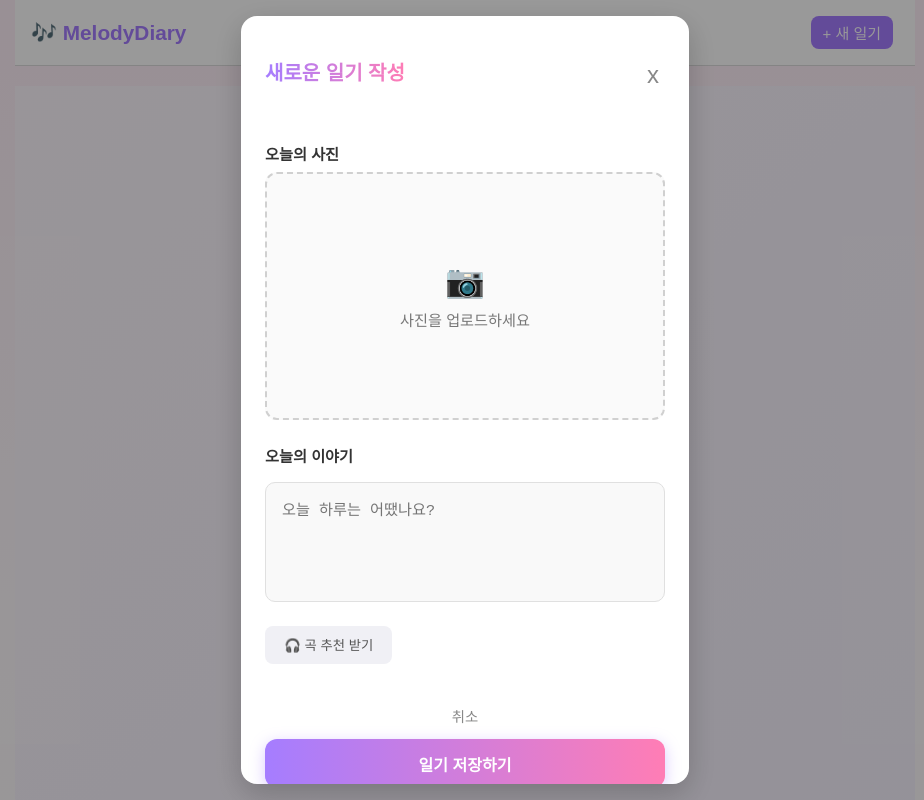
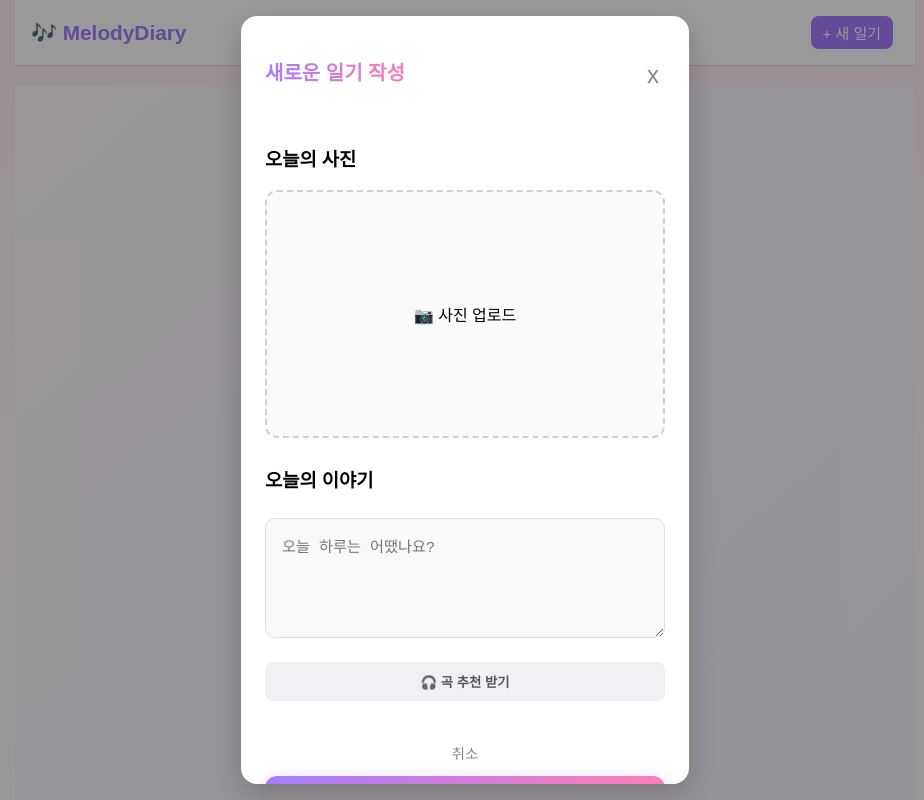
Before and after one commit to kjinhub/MelodyDiary, a React (Vite) app: page / in a window 1280 px wide. Both pictures are taken after a click on the button "+ 새 일기". Shown: the top 800 px of the page, without its empty margins (175-1099 px from the left). Built offline with nearby package versions, Linux system fonts and the light colour scheme.

Commit message:
fixed :gptEmotion.js 감정 분류 시 유효성 검증 추가 , diaryForm 리팩토링

```diff
--- a/src/App.jsx
+++ b/src/App.jsx
@@ -9,39 +9,56 @@ export default function App() {
   const [showForm, setShowForm] = useState(false);
   const [diaries, setDiaries] = useState([]);
 
-  // 앱 로드 시 localStorage 불러오기
+  // 앱 시작 시 localStorage에서 데이터 로드
   useEffect(() => {
-    try {
-      const saved = JSON.parse(localStorage.getItem("diaries") || "[]");
-      if (Array.isArray(saved)) setDiaries(saved);
-    } catch {
-      localStorage.removeItem("diaries");
-    }
+    const saved = JSON.parse(localStorage.getItem("diaries") || "[]");
+    setDiaries(saved);
+    console.log("📘 [App] Diaries loaded from localStorage:", saved);
   }, []);
 
-  // diaries가 바뀔 때마다 localStorage 저장
-  useEffect(() => {
-    localStorage.setItem("diaries", JSON.stringify(diaries));
-  }, [diaries]);
+  // 새 일기 추가 시 호출됨
+  const handleAddDiary = (newDiary) => {
+    const updated = [...diaries, newDiary];
+    setDiaries(updated);
+    localStorage.setItem("diaries", JSON.stringify(updated));
+    console.log("📝 [App] New diary added:", newDiary);
+  };
+
+  // 일기 삭제 시 호출됨
+  const handleDeleteDiary = (index) => {
+    const updated = diaries.filter((_, i) => i !== index);
+    setDiaries(updated);
+    localStorage.setItem("diaries", JSON.stringify(updated));
+    console.log(`🗑️ [App] Diary deleted (index: ${index})`);
+  };
 
   return (
     <Router>
       <div className="app-container">
-        <Navbar onNewDiary={() => setShowForm(true)} />
+        <Navbar
+          onNewDiary={() => {
+            console.log("🎉 [App] DiaryForm opened");
+            setShowForm(true);
+          }}
+        />
 
         <Routes>
           <Route
             path="/"
-            element={<DiaryList diaries={diaries} setDiaries={setDiaries} />}
+            element={
+              <DiaryList diaries={diaries} onDelete={handleDeleteDiary} />
+            }
           />
-
           <Route path="/report" element={<ReportPage />} />
         </Routes>
 
         {showForm && (
           <DiaryForm
-            onClose={() => setShowForm(false)}
-            setDiaries={setDiaries}
+            onClose={() => {
+              console.log("❌ [App] DiaryForm closed");
+              setShowForm(false);
+            }}
+            onSave={handleAddDiary}
           />
         )}
 
--- a/src/components/DiaryForm.css
+++ b/src/components/DiaryForm.css
@@ -51,6 +51,7 @@ body {
   font-size: 1.5rem;
   color: #888;
   cursor: pointer;
+  transition: color 0.2s ease;
 }
 
 .close-button:hover {
@@ -111,47 +112,56 @@ body {
   margin-bottom: 0.5rem;
 }
 
-/* ===== 텍스트 ===== */
-textarea {
+/* ===== 텍스트 입력 ===== */
+.text-section textarea {
   width: 100%;
-  box-sizing: border-box; /* border 포함 크기 계산 */
+  box-sizing: border-box;
   border-radius: 10px;
   border: 1px solid #e0e0e0;
-  padding: 0.9rem 1rem; /* 내부 여백 확대 */
+  padding: 0.9rem 1rem;
   background-color: #f9f9f9;
   font-size: 0.95rem;
   color: #333;
+  resize: vertical;
+  transition: all 0.2s ease;
 }
 
-textarea:focus {
+.text-section textarea:focus {
   border-color: #a57dff;
   box-shadow: 0 0 0 2px rgba(165, 125, 255, 0.1);
 }
-/* ===== 오늘의 이야기 Hover 효과 ===== */
+
 .text-section:hover textarea {
   border-color: #a57dff;
   background-color: #f9f6ff;
   box-shadow: 0 0 6px rgba(165, 125, 255, 0.2);
-  transition: all 0.2s ease;
 }
 
-/* ===== 곡 추천 버튼 ===== */
-.secondary-button {
+/* ===== 버튼 공통 스타일 ===== */
+button {
+  cursor: pointer;
+  transition: all 0.25s ease;
+}
+
+/* 🎧 곡 추천 / 다른 곡 추천 */
+.recommend-actions {
+  display: flex;
+  gap: 0.5rem;
+  margin-top: 0.5rem;
+}
+
+.recommend-actions button {
+  flex: 1;
   background: #f0f0f5;
   color: #555;
   border: none;
   border-radius: 8px;
   padding: 0.6rem 1.2rem;
+  font-weight: 600;
 }
 
-.secondary-button:hover {
+.recommend-actions button:hover {
   background: #e5e5ed;
-}
-
-.recommend-actions {
-  display: flex;
-  gap: 0.5rem;
-  margin-top: 0.5rem;
 }
 
 /* ===== 곡 리스트 ===== */
@@ -168,7 +178,6 @@ textarea:focus {
   border-radius: 10px;
   padding: 0.7rem;
   text-align: left;
-  cursor: pointer;
   color: #555;
 }
 
@@ -198,7 +207,7 @@ textarea:focus {
   margin-bottom: 0.5rem;
 }
 
-/* ===== 저장/취소 ===== */
+/* ===== 저장 / 취소 ===== */
 .final-action-block {
   display: flex;
   flex-direction: column-reverse;
@@ -206,7 +215,9 @@ textarea:focus {
   gap: 0.75rem;
   margin-top: 2rem;
 }
-.primary-button {
+
+/* ✅ 일기 저장 버튼 (primary-button 대체) */
+.final-action-block button:first-child {
   width: 100%;
   padding: 0.8rem 1.2rem;
   font-size: 1rem;
@@ -214,30 +225,25 @@ textarea:focus {
   color: white;
   background: linear-gradient(90deg, #a57dff, #ff7db5);
   border: none;
-  border-radius: 12px; /* 둥근 정도 ↑ (기존 8px → 12px) */
+  border-radius: 12px;
   box-shadow: 0 4px 15px rgba(165, 125, 255, 0.4);
-  cursor: pointer;
-  transition: all 0.25s ease;
 }
 
-.primary-button:hover {
-  transform: translateY(-2px); /* 살짝 떠오르게 */
-  background: linear-gradient(
-    90deg,
-    #b18eff,
-    #ff8ac4
-  ); /* hover 시 더 밝은 색감 */
+.final-action-block button:first-child:hover {
+  transform: translateY(-2px);
+  background: linear-gradient(90deg, #b18eff, #ff8ac4);
   box-shadow: 0 6px 20px rgba(165, 125, 255, 0.55);
 }
 
-.cancel-text-button {
+/* ❌ 취소 버튼 (cancel-text-button 대체) */
+.final-action-block button:last-child {
   background: none;
   border: none;
   color: #888;
   font-size: 0.9rem;
 }
 
-.cancel-text-button:hover {
+.final-action-block button:last-child:hover {
   color: #333;
 }
 
--- a/src/components/DiaryForm.jsx
+++ b/src/components/DiaryForm.jsx
@@ -1,104 +1,69 @@
 import React, { useState, useRef } from "react";
 import "./DiaryForm.css";
 
-import analyzeEmotion from "../utils/gptEmotion"; // 감정 분석 (GPT)
+import analyzeEmotion from "../utils/gptEmotion";
 import {
   getSpotifyToken,
   searchTrack,
   getSongRecommendations,
-} from "../utils/spotify"; // Spotify 관련 함수
+} from "../utils/spotify";
 
-export default function DiaryForm({ onClose, setDiaries }) {
+export default function DiaryForm({ onClose, onSave }) {
   const [text, setText] = useState("");
   const [image, setImage] = useState(null);
-
   const [songs, setSongs] = useState([]);
   const [selectedSong, setSelectedSong] = useState(null);
   const [previewTrack, setPreviewTrack] = useState(null);
-
   const [loading, setLoading] = useState(false);
   const [retryCount, setRetryCount] = useState(0);
-
   const [dragActive, setDragActive] = useState(false);
   const fileInputRef = useRef(null);
 
-  // 파일 읽기
+  console.log("📂 [DiaryForm] Component rendered");
+
   const handleFileRead = (file) => {
     const reader = new FileReader();
     reader.onload = () => setImage(reader.result);
     reader.readAsDataURL(file);
+    console.log("🖼️ [DiaryForm] Image uploaded:", file.name);
   };
 
-  const handleFile = (e) => {
-    const file = e.target.files[0];
-    if (file) handleFileRead(file);
-  };
-
-  const handleDragOver = (e) => {
-    e.preventDefault();
-    setDragActive(true);
-  };
-
-  const handleDragLeave = (e) => {
-    e.preventDefault();
-    setDragActive(false);
-  };
-
-  const handleDrop = (e) => {
-    e.preventDefault();
-    setDragActive(false);
-    const file = e.dataTransfer.files[0];
-    if (file && file.type.startsWith("image/")) {
-      handleFileRead(file);
-    }
-  };
-
-  // GPT 노래 추천
   const handleRecommend = async () => {
     if (!text.trim()) return alert("먼저 일기를 작성하세요.");
     setLoading(true);
-
+    console.log("🎧 [DiaryForm] Requesting song recommendations...");
     try {
       const songList = await getSongRecommendations(text, retryCount);
       setSongs(songList);
       setSelectedSong(null);
       setPreviewTrack(null);
+      console.log("✅ [DiaryForm] Recommended songs received:", songList);
     } catch (err) {
-      console.error("추천 실패:", err);
+      console.error("❌ [DiaryForm] Song recommendation failed:", err);
       alert("노래 추천 중 오류가 발생했습니다.");
     } finally {
       setLoading(false);
     }
   };
 
-  // 다른 곡 추천
-  const handleRetry = async () => {
-    setRetryCount((prev) => prev + 1);
-    await handleRecommend();
-  };
-
-  // Spotify 미리듣기 요청
   const handlePreview = async (song) => {
+    console.log("▶️ [DiaryForm] Previewing song:", song);
     try {
       setSelectedSong(song);
       setPreviewTrack(null);
-
       const token = await getSpotifyToken();
       const track = await searchTrack(song, token);
-
       if (track?.embedUrl) setPreviewTrack(track);
+      console.log("🎵 [DiaryForm] Spotify track preview loaded:", track);
     } catch (err) {
-      console.error("미리듣기 오류:", err);
-      alert("Spotify에서 노래를 불러올 수 없습니다.");
+      console.error("❌ [DiaryForm] Preview failed:", err);
     }
   };
 
-  // 🟢 일기 저장 (핵심 수정)
   const handleSave = async () => {
     if (!text || !selectedSong) return alert("일기와 노래를 선택하세요.");
-
     setLoading(true);
-
+    console.log("💾 [DiaryForm] Saving diary...");
     try {
       const emotion = await analyzeEmotion(text);
       const token = await getSpotifyToken();
@@ -112,14 +77,12 @@ export default function DiaryForm({ onClose, setDiaries }) {
         date: new Date().toISOString().slice(0, 10),
       };
 
-      // 🔥 localStorage 직접 수정 제거!!
-      // App.jsx의 diaries 상태에 추가
-      setDiaries((prev) => [...prev, newDiary]);
-
+      onSave(newDiary);
       alert("일기가 저장되었습니다!");
       onClose();
+      console.log("✅ [DiaryForm] Diary saved successfully:", newDiary);
     } catch (err) {
-      console.error("저장 실패:", err);
+      console.error("❌ [DiaryForm] Save failed:", err);
       alert("일기 저장 중 오류가 발생했습니다.");
     } finally {
       setLoading(false);
@@ -129,49 +92,50 @@ export default function DiaryForm({ onClose, setDiaries }) {
   return (
     <div className="overlay">
       <div className="form-box">
-        {/* 상단 헤더 */}
         <div className="header-container">
-          <h2 className="modal-title">
-            <span className="icon-sparkle"></span> 새로운 일기 작성
-          </h2>
+          <h2 className="modal-title">새로운 일기 작성</h2>
           <button className="close-button" onClick={onClose}>
             x
           </button>
         </div>
 
-        {/* 사진 업로드 */}
         <section className="photo-section">
-          <h3 className="section-title">오늘의 사진</h3>
-
+          <h3>오늘의 사진</h3>
           <label
             htmlFor="fileInput"
             className={`photo-upload ${dragActive ? "active" : ""}`}
-            onDragOver={handleDragOver}
-            onDragLeave={handleDragLeave}
-            onDrop={handleDrop}>
+            onDragOver={(e) => {
+              e.preventDefault();
+              setDragActive(true);
+            }}
+            onDragLeave={(e) => {
+              e.preventDefault();
+              setDragActive(false);
+            }}
+            onDrop={(e) => {
+              e.preventDefault();
+              setDragActive(false);
+              const file = e.dataTransfer.files[0];
+              if (file && file.type.startsWith("image/")) handleFileRead(file);
+            }}>
             {image ? (
               <img src={image} alt="preview" />
             ) : (
-              <div className="photo-placeholder">
-                <span className="photo-icon">📷</span>
-                <div>사진을 업로드하세요</div>
-              </div>
+              <div>📷 사진 업로드</div>
             )}
           </label>
-
           <input
             id="fileInput"
             ref={fileInputRef}
             type="file"
             accept="image/*"
-            onChange={handleFile}
+            onChange={(e) => handleFileRead(e.target.files[0])}
             style={{ display: "none" }}
           />
         </section>
 
-        {/* 일기 내용 */}
         <section className="text-section">
-          <h3 className="section-title">오늘의 이야기</h3>
+          <h3>오늘의 이야기</h3>
           <textarea
             placeholder="오늘 하루는 어땠나요?"
             value={text}
@@ -179,21 +143,19 @@ export default function DiaryForm({ onClose, setDiaries }) {
           />
         </section>
 
-        {/* 노래 추천 */}
         <section className="song-section">
           <div className="form-actions recommend-actions">
-            <button
-              onClick={handleRecommend}
-              disabled={loading}
-              className="secondary-button">
+            <button onClick={handleRecommend} disabled={loading}>
               {loading ? "추천 중..." : "🎧 곡 추천 받기"}
             </button>
-
             {songs.length > 0 && (
               <button
-                onClick={handleRetry}
-                disabled={loading}
-                className="secondary-button">
+                onClick={() => {
+                  setRetryCount((r) => r + 1);
+                  handleRecommend();
+                  console.log("🔁 [DiaryForm] Retrying recommendation...");
+                }}
+                disabled={loading}>
                 🔁 다른 곡 추천받기
               </button>
             )}
@@ -215,7 +177,7 @@ export default function DiaryForm({ onClose, setDiaries }) {
           {previewTrack && (
             <div className="preview-player">
               <p>
-                🎧 미리듣기: {previewTrack.title} — {previewTrack.artist}
+                🎧 {previewTrack.title} — {previewTrack.artist}
               </p>
               <iframe
                 title={previewTrack.title}
@@ -228,17 +190,11 @@ export default function DiaryForm({ onClose, setDiaries }) {
           )}
         </section>
 
-        {/* 저장/취소 */}
         <div className="final-action-block">
-          <button
-            onClick={handleSave}
-            disabled={!selectedSong || loading}
-            className="primary-button">
+          <button onClick={handleSave} disabled={!selectedSong || loading}>
             {loading ? "저장 중..." : "일기 저장하기"}
           </button>
-          <button onClick={onClose} className="cancel-text-button">
-            취소
-          </button>
+          <button onClick={onClose}>취소</button>
         </div>
       </div>
     </div>
--- a/src/pages/DiaryList.css
+++ b/src/pages/DiaryList.css
@@ -1,16 +1,31 @@
 /* ===== DiaryList Layout: 가로 정렬 버전 ===== */
 .diary-list {
-  display: flex; /* 가로 배치 */
-  flex-wrap: wrap; /* 공간이 부족하면 줄바꿈 */
-  justify-content: center; /* 중앙 정렬 */
-  align-items: flex-start; /* 카드 위쪽 맞춤 */
-  gap: 1rem; /* 카드 간격 */
+  display: flex;
+  flex-wrap: wrap;
+  justify-content: center;
+  align-items: flex-start;
+  gap: 1rem;
   margin: 20px 0;
   padding: 2.5rem 2rem;
   min-height: 100vh;
   background: linear-gradient(to bottom right, #fff9ff, #f7f3ff);
   box-sizing: border-box;
-  row-gap: 0.1rem; /* ⬅ 줄바꿈 간격은 여기서 결정 */
+  row-gap: 0.1rem;
+
+  /* 추가: 렌더링 전환 시 자연스럽게 보이게 */
+  transition: all 0.3s ease;
+}
+
+/* 카드가 추가·삭제될 때 부드럽게 나타나도록 */
+.diary-card {
+  opacity: 1;
+  transform: scale(1);
+  transition: all 0.25s ease;
+}
+
+.diary-card.removing {
+  opacity: 0;
+  transform: scale(0.95);
 }
 
 /* 카드가 없는 경우 문구 중앙 배치 */
@@ -19,6 +34,7 @@
   color: #888;
   font-size: 1rem;
   margin-top: 2rem;
+  transition: opacity 0.3s ease;
 }
 
 /* 반응형 - 모바일에서는 세로 배치 */
```
Also changed, not shown: src/pages/DiaryList.jsx (+17 -11 lines), src/utils/gptEmotion.js (+20 -2 lines).
